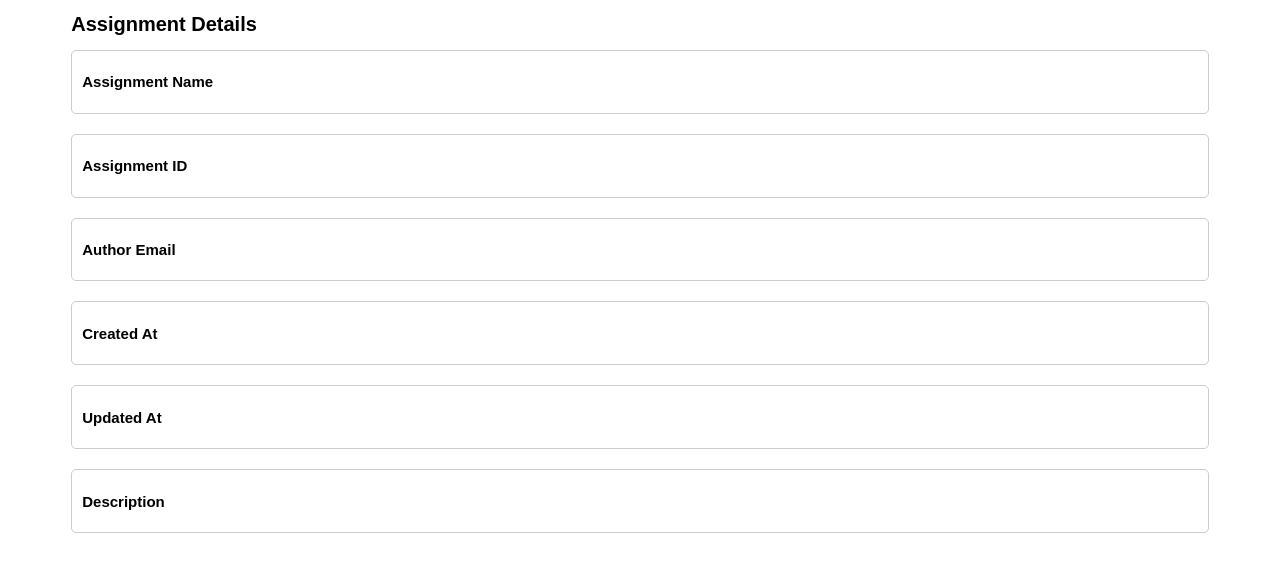
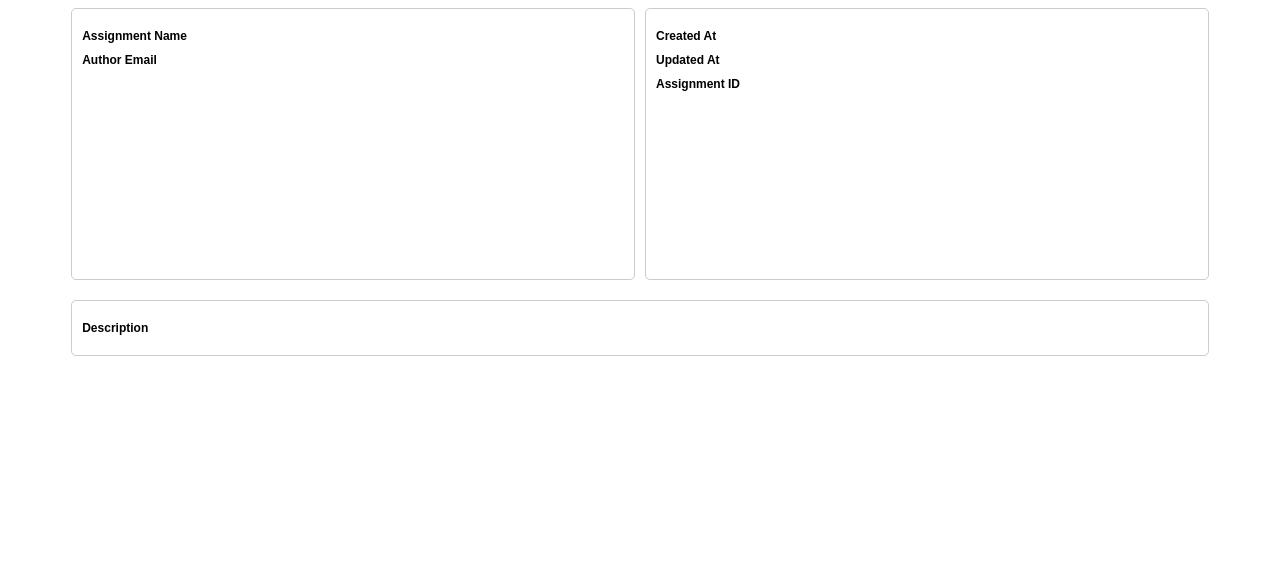
Before and after one commit to vitalik-svt/tomata, a FastAPI app: template app/templates/print_page.html in a window 1280 px wide. Shown: the top 572 px of the page. Run offline with FastAPI, Linux system fonts and the light colour scheme; the template is opened without the code that fills it, so the values that code supplies are empty; parts of the project's set-up code (start-up, migrations or seed data) failed here and were passed over.

Commit message:
modify print_page.html

```diff
--- a/app/templates/print_page.html
+++ b/app/templates/print_page.html
@@ -5,6 +5,7 @@
     <meta name="viewport" content="width=device-width, initial-scale=1.0">
     <title>Print Page</title>
     <style>
+
         body {
             font-family: Arial, sans-serif;
             font-size: 10px;
@@ -23,35 +24,50 @@
             font-style: italic;
             color: #555;
         }
+        .container-top {
+            display: flex;
+            justify-content: space-between;
+            gap: 10px;
+        }
+        .left-column,
+        .right-column {
+            width: 50%;
+        }
+        .section-top {
+            margin-bottom: 20px;
+            padding: 10px;
+            border: 1px solid #ccc;
+            border-radius: 5px;
+            height: 250px; /* Set a fixed height for the top part */
+        }
+        h2 {
+            font-size: 1.2em;
+            margin-bottom: 5px;
+        }
     </style>
 </head>
 <body>
     <div class="container">
-        <h1>Assignment Details</h1>
 
-            <div class="section">
+        <div class="container-top">
+            <div class="left-column">
+                <div class="section-top">
                     <h2>Assignment Name</h2>
                     <p>{{ assignment_data.name }}</p>
+                    <h2>Author Email</h2>
+                    <p>{{ assignment_data.author }}</p>
                 </div>
-
-            <div class="section">
+            </div>
+            <div class="right-column">
+                <div class="section-top">
+                    <h2>Created At</h2>
+                    <p>{{ assignment_data.created_at }}</p>
+                    <h2>Updated At</h2>
+                    <p>{{ assignment_data.updated_at }}</p>
                     <h2>Assignment ID</h2>
                     <p>{{ assignment_data._id }}</p>
                 </div>
-
-            <div class="section">
-                <h2>Author Email</h2>
-                <p>{{ assignment_data.author }}</p>
             </div>
-
-            <div class="section">
-                <h2>Created At</h2>
-                <p>{{ assignment_data.created_at }}</p>
-            </div>
-
-            <div class="section">
-                <h2>Updated At</h2>
-                <p>{{ assignment_data.updated_at }}</p>
         </div>
 
         <div class="section">
```
Lines whose indentation alone changed are shown as unchanged.
